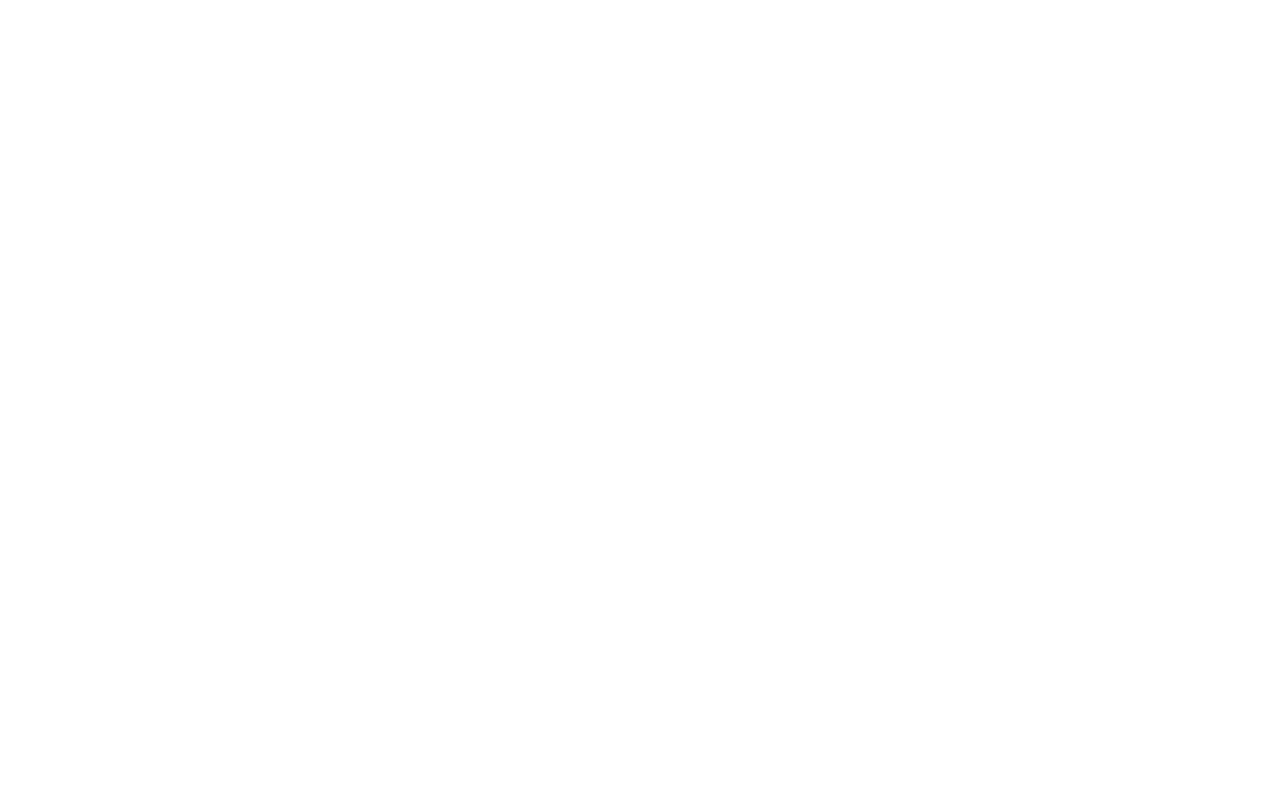
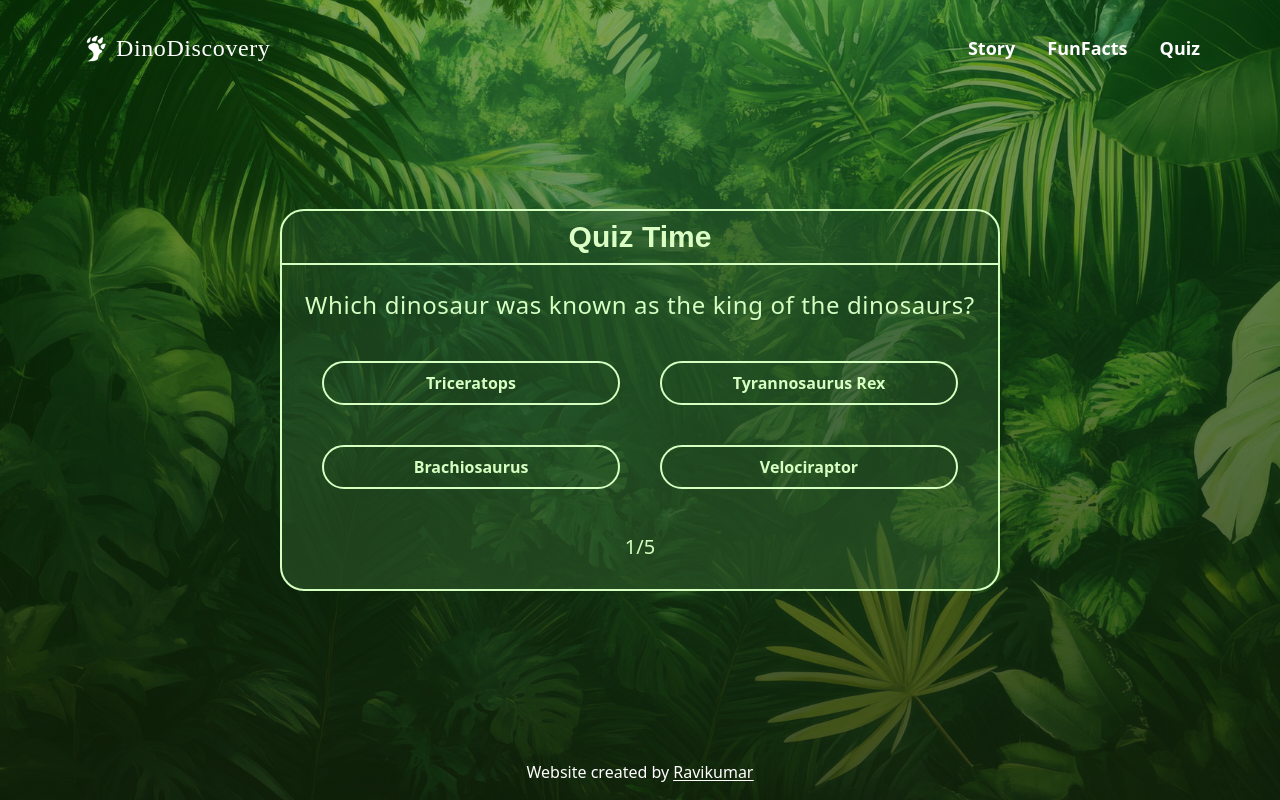
Before and after one commit to im-ravira/DinoDiscovery, a React (Vite) app: page /quiz in a window 1280 px wide. Before the commit this address had no page. Built offline with nearby package versions, Linux system fonts and the light colour scheme.

Commit message:
feat: add router elements

```diff
--- a/src/App.jsx
+++ b/src/App.jsx
@@ -3,6 +3,8 @@ import { BrowserRouter, Routes, Route } from 'react-router-dom';
 import Home from './pages/Home';
 import Dinosaurs from './pages/Dinosaurs';
 import Story from './pages/Story';
+import FunFacts from './pages/FunFacts';
+import Quiz from './pages/Quiz';
 
 
 function App() {
@@ -12,6 +14,8 @@ function App() {
         <Route path="/" element={<Home />} />
         <Route path="/dinosaurs" element={<Dinosaurs />} />
         <Route path="/story" element={<Story />} />
+        <Route path="/FunFacts" element={<FunFacts />} />
+        <Route path="/quiz" element={<Quiz />} />
       </Routes>
     </BrowserRouter>
   );
--- a/src/components/Navbar.jsx
+++ b/src/components/Navbar.jsx
@@ -8,7 +8,7 @@ export default function Navbar() {
         className="flex items-center hover:scale-105 transform transition duration-300"
       >
         <img className="md:w-8 mr-1 w-6" src={NavLogo} alt="dino-logo" />
-        <p className="font-Berkshire text-white tracking-wide md:text-2xl text-lg">
+        <p className="font-Berkshire text-white tracking-wide md:text-2xl text-bsae">
           DinoDiscovery
         </p>
       </Link>
@@ -18,12 +18,12 @@ export default function Navbar() {
         >
           Story
         </Link>
-        <Link to="/"
+        <Link to="/funfacts"
           className="text-shadow md:text-lg text-white transition duration-200 hover:text-[#78ff2a] text-sm"
         >
-          Fun Facts
+          FunFacts
         </Link>
-        <Link to="/"
+        <Link to="/quiz"
           className="text-shadow md:text-lg text-white transition duration-300 hover:text-[#78ff2a] text-sm"
         >
           Quiz
```
